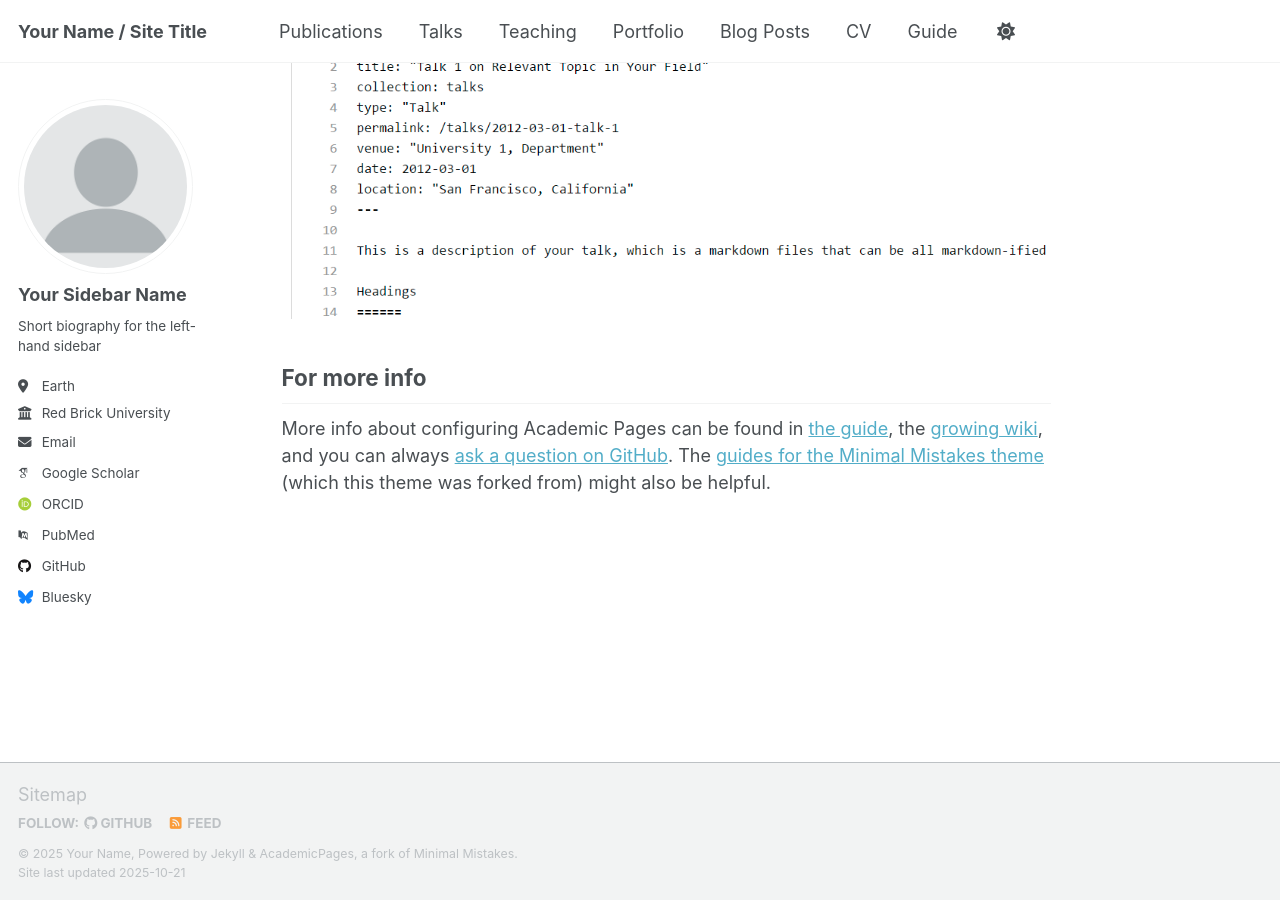
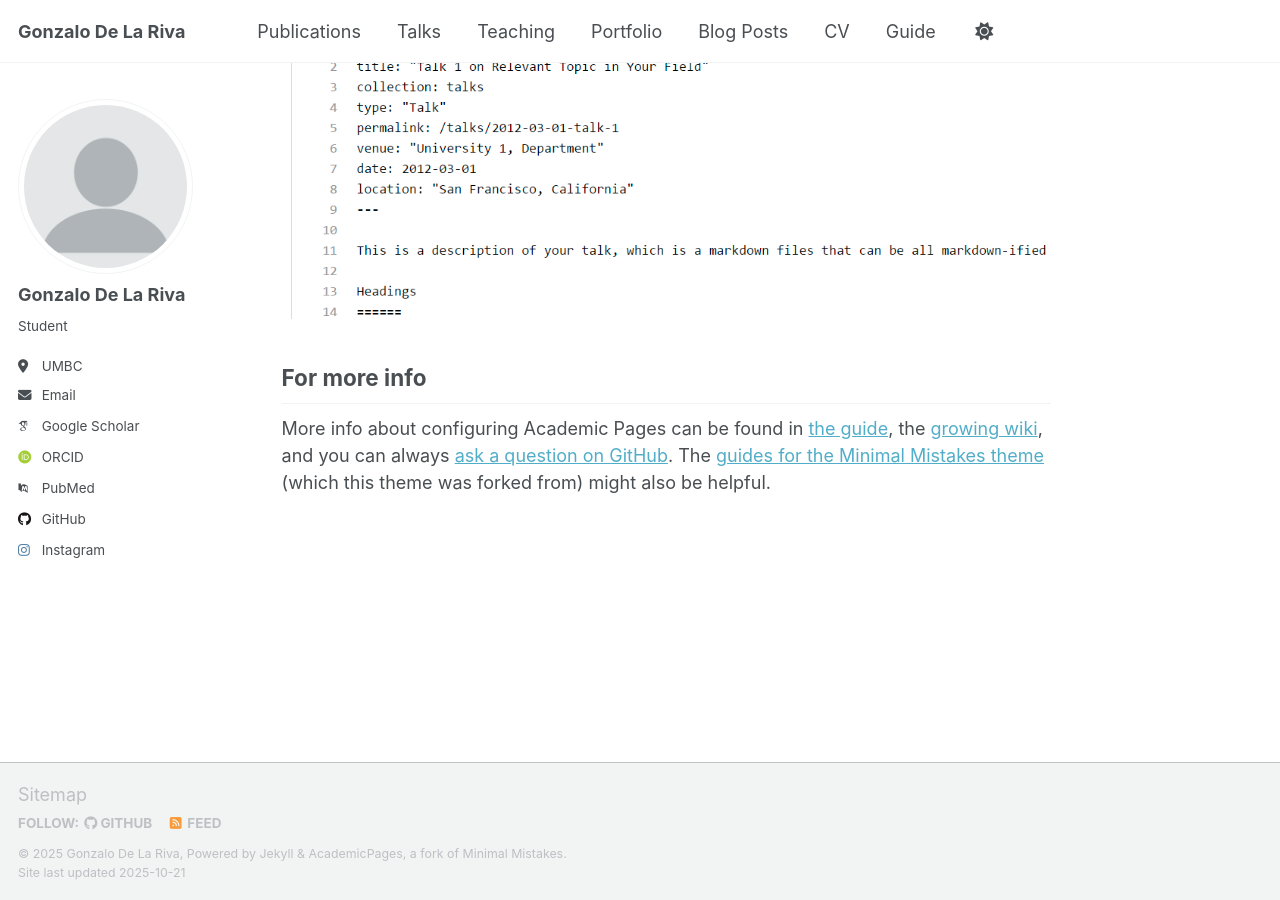
Before and after one commit to gdelariva250/gdelariva250, a Jekyll site: the page built from _pages/about.md, in a window 1280 px wide and 900 px high, scrolled down 2880 px. Built offline with Jekyll 4.4.1, drawn with Linux system fonts in a browser that asks for light colours; some web fonts are replaced; a script that is not in the unit is left out.

Commit message:
Updated basic information

```diff
--- a/_config.yml
+++ b/_config.yml
@@ -9,14 +9,14 @@
 # Basic Site Settings
 locale                   : "en-US"
 site_theme               : "default" # Currently available options are "default", "air"
-title                    : "Your Name / Site Title"
+title                    : "Gonzalo De La Riva"
 title_separator          : "-"
-name                     : &name "Your Name"
-description              : &description "Your Name's academic portfolio"   # Update this with a general description of your site, this is the default if not overridden by a page
-url                      : https://academicpages.github.io # The base hostname & protocol for your site e.g. "https://[your GitHub username].github.io",
+name                     : &name "Gonzalo De La Riva"
+description              : &description "Loading..."   # Update this with a general description of your site, this is the default if not overridden by a page
+url                      : "https://gdelariva250.github.io" # The base hostname & protocol for your site e.g. "https://[your GitHub username].github.io",
                                                            # or if you already have some other page hosted on Github then use "https://[your GitHub username].github.io/[Your Repo Name]"
 baseurl                  : "" # the subpath of your site, e.g. "/blog"
-repository               : "academicpages/academicpages.github.io"
+repository               : "gdelariva250/gdelariva250.github.io"
 
 # Site Author - The following control what appear as part of the author content on the side bar.
 #               If a field is blank the icon and link will not appear, otherwise it will be shown.
@@ -24,13 +24,13 @@ repository               : "academicpages/academicpages.github.io"
 author:
   # Biographic information
   avatar           : "profile.png"
-  name             : "Your Sidebar Name"
+  name             : "Gonzalo De La Riva"
   pronouns         : # example: "she/her"
-  bio              : "Short biography for the left-hand sidebar"
-  location         : "Earth"
-  employer         : "Red Brick University"
+  bio              : "Student"
+  location         : "UMBC"
+  employer         : # ""
   uri              : # URL
-  email            : "none@example.org"
+  email            : "g147@umbc.edu"
 
   # Academic websites
   academia         : # URL
@@ -48,20 +48,20 @@ author:
   bitbucket        : # Username - Update with your username on the site
   codepen          : # Username
   dribbble         : # Username
-  github           : "academicpages"
+  github           : "gdelariva250"
   kaggle           : # Username
   stackoverflow    : # User number or user number and name (i.e., use "1" or "1/jeff-atwood")
 
   # Social media
   artstation       : # Username
-  bluesky          : "bsky.app" # Replace this with you Bluesky username
+  bluesky          : # "bsky.app" # Replace this with you Bluesky username
   facebook         : # Username
   flickr           : # Username
   foursquare       : # Username
   goodreads        : # Username
   google_plus      : # Username
   keybase          : # Username
-  instagram        : # Username
+  instagram        :  "gonzalo_delariva_"
   lastfm           : # Username
   linkedin         : # Username
   mastodon         : # URL
```
